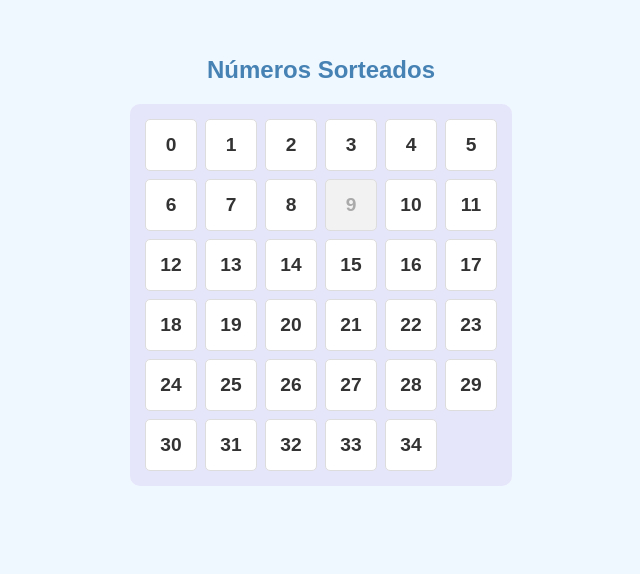
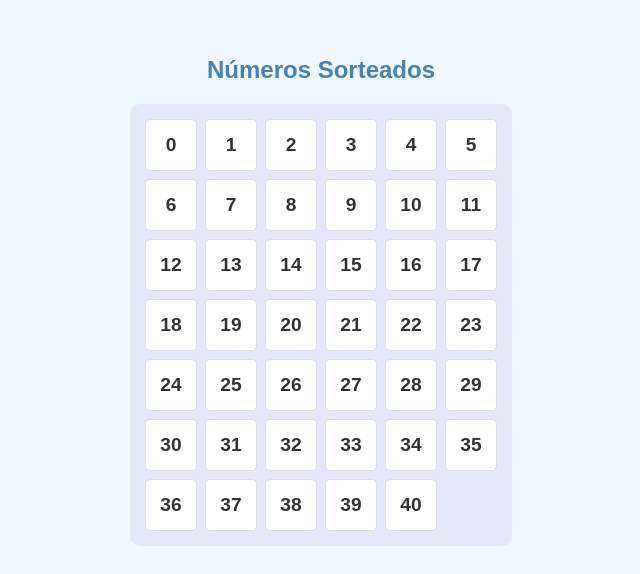
Before and after one commit to igorbroza/BingoMH, a plain HTML site: page index.html in a window 1280 px wide. Shown: the part 908-1482 px from the top of the page, without its empty margins (319-959 px from the left). Before the commit the page ends 1422 px from the top, so only its background shows below. Drawn offline with nearby package versions, Linux system fonts and the light colour scheme.

Commit message:
Todas as questoes

```diff
--- a/index.html
+++ b/index.html
@@ -148,6 +148,7 @@
             { number: 6, question: "<b>Pergunta:</b>Qual o valor de x na expressão? <br> $$\\frac{x}{3}=\\frac{18}{9}$$", answer: "R: 6 (Como 18/9 = 2, temos x/3 = 2. Portanto, x = 6)" },
             { number: 7, question: "<b>Pergunta:</b>Pela manhã, a temperatura na cidade de Saeblândia era de -5°C. No início da tarde, houve um aumento de 12°C. Qual foi a temperatura da cidade após essa elevação?", answer: "R: 7°C" },
             { number: 8, question: "<b>Pergunta:</b>Qual a área do triângulo a seguir? <br> (<b>Imagem:</b> um triângulo retângulo com base medindo 4 cm e altura medindo 4 cm)", answer: "R: 8 cm² (Área = (base x altura) / 2)" },
+            { number: 9, question: "<b>Pergunta:</b>Qual a área de um quadrado com lado igual  a 3?", answer: "R: 9 cm (A = 3 x)" },
 
             // Questões do Documento sem título.pdf
             { number: 10, question: "<b>Pergunta:</b>Uma caixa mede 2 m de comprimento, 5m de largura e 1 m de altura. Qual é o volume dessa caixa?", answer: "R: 10 metros cúbicos" },
@@ -176,7 +177,13 @@
             { number: 31, question: "<b>Texto:</b> 'A tecnologia brasileira está ajudando a população de Angola a identificar e desarmar milhares de minas terrestres... Uma empresa... vem dando treinamento aos angolanos para a identificação de minas por meio de imagens de satélite.'<br><br><b>Pergunta:</b> De acordo com esse texto, qual a finalidade da tecnologia brasileira em Angola? <br><br><b>Alternativas:</b> <br> (33) Desarmar os angolanos. <br> (39) Destruir imagens de satelite. <br> (04) Fazer exportações de produtos <br> (31) Identificar minas terrestres.", answer: "R:(31) Identificar minas terrestres." },
             { number: 32, question: "<b>Pergunta:</b> Qual trecho exemplifica o uso da linguagem informal, enfatizando a intimidade entre os interlocutores?<br><br><b>Alternativas:</b> <br>(05)“...meu pai e minha mãe trabalham...” <br> (07) “Não posso trazer nenhum colega aqui:” <br> (32) “...mas nem isso dá pé...” <br> (40) “POR FAVOR, sim?” ", answer: "R: (32)'...mas nem isso dá pé...'" },
             { number: 33, question: "<b>Pergunta:</b> Qual frase apresenta uma opinião? <br><br> <b>Alternativas:</b> <br> (34) “Depois das primeiras locomotivas, veio o bonde,...” <br> (06) “... o bonde foi muito comum nas principais cidades.”. <br> (33) “É um passeio superlegal,...”. <br> (30) “Em 1863, surgiu o metrô.”. ", answer: "R:(33) 'É um passeio superlegal,...'" },
-            { number: 34, question: "<b>Frase:</b> No trecho '... que consiga viver <b>ali dentro</b>.', a palavra destacada indica: <br><br> <b>Alternativas:</b> <br> (34) lugar. <br> 30) modo. <br> (22) tempo. <br> (33) intensidade.", answer: "R:(34) Lugar." }
+            { number: 34, question: "<b>Frase:</b> No trecho '... que consiga viver ali dentro.' <br><br> <b>Pergunta:</b> a palavra destacada indica: <br><br> <b>Alternativas:</b> <br> (34) lugar. <br> 30) modo. <br> (22) tempo. <br> (33) intensidade.", answer: "R:(34) Lugar." },
+            { number: 35, question: "<b>Pergunta:</b> Um losango possui diagonais iguais a 10m e 7m, Calcule a área do losango?", answer: "R:35 m² (A = (10 * 7) / 2)." },
+            { number: 36, question: "<b>Pergunta:</b> 6² é igual a?", answer: "R:36" },
+            { number: 37, question: "<b>Pergunta:</b> Calcule 33,11 + 3,89", answer: "R:37" },
+            { number: 38, question: "<b>Pergunta:</b> Calcule 2,5 x 15,2?", answer: "R:38" },
+            { number: 39, question: "<b>Pergunta:</b> Uma figura plana possui lados que medem 15cm, 10cm, 9cm e 5cm. Qual é o perímetro?", answer: "R:39cm (15 + 10 + 9 + 5)" },
+            { number: 40, question: "<b>Pergunta:</b> Calcule o perímetro de um triângulo sabendo que os seus lados medem 15cm, 9cm, e 16cm. ", answer: "R:40cm (15 + 9 + 16)" }
         ];
 
         const questionMap = new Map(bingoData.map(item => [item.number, item]));
@@ -192,7 +199,7 @@
         function initializeBoard() {
             const allNumbers = new Set(bingoData.map(q => q.number));
             const min = 0;
-            const max = 34;
+            const max = 40;
 
             for (let i = min; i <= max; i++) {
                 const numberCell = document.createElement('div');
```
